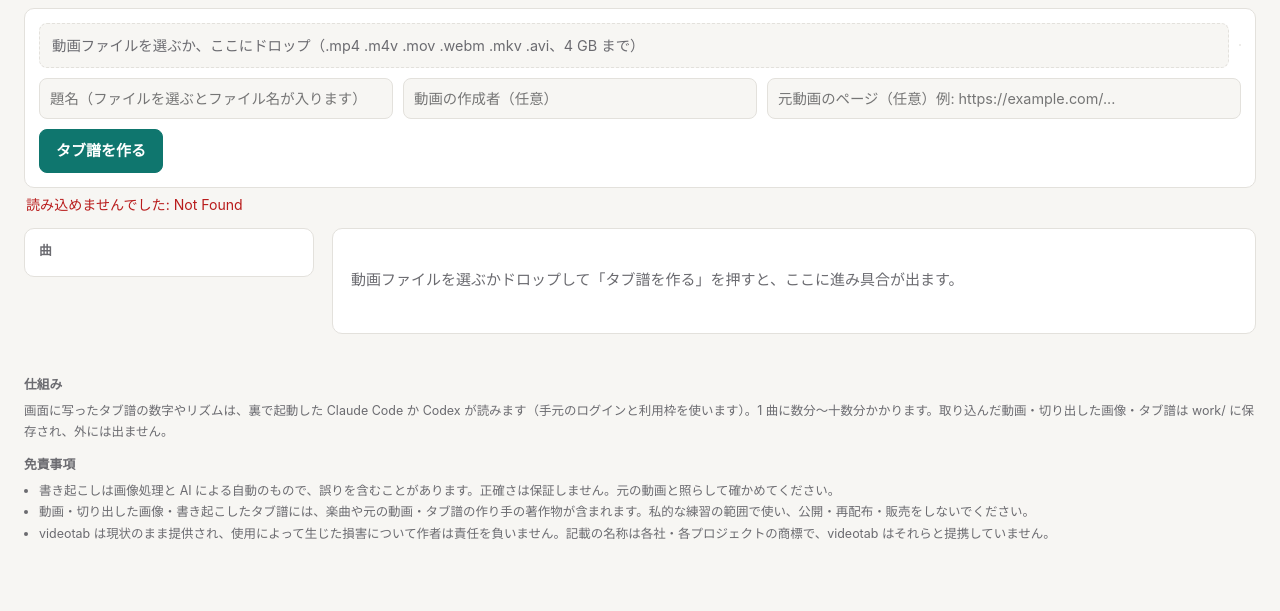
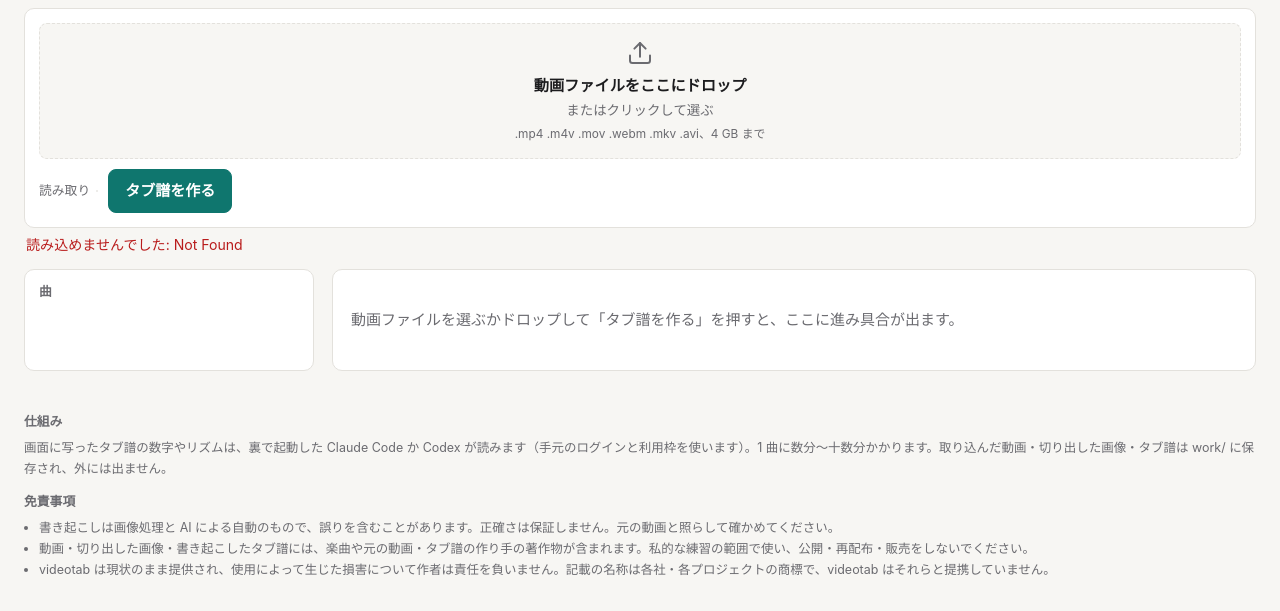
Before and after one commit to shimabox/videotab, a Python web app: template src/videotab/templates/app.html in a window 1280 px wide. Shown: the part 59-670 px from the top of the page. Run offline with Jinja, Linux system fonts and the light colour scheme; the template is opened without the code that fills it, so the values that code supplies are empty.

Commit message:
新しい曲のフォームを整える
- 動画のドロップゾーンをフォームの 1 行目いっぱいの大きな枠にし、アイコン・
  「動画ファイルをここにドロップ」「またはクリックして選ぶ」・形式と上限を中央に並べる。
  選んだあとはファイル名と大きさを出す。読み取りのエンジンの切り替えは「読み取り」の
  ラベルを付けてモデルの段の先頭へ移す
- 題名・作成者・元動画のページの入力欄を外す。送るのは動画と読み取りの設定だけで、
  題名はファイル名から付き、あとから曲の詳細の「曲の情報」で直せる（サーバーと CLI の
  任意の項目は残す）
- 曲をまだ選んでいないときは、曲の一覧と案内の箱の高さをそろえ、案内を上下中央に置く
- README・docs・AGENTS.md の手順を合わせる

Co-Authored-By: Claude Opus 5.5 <noreply@anthropic.com>

```diff
--- a/src/videotab/templates/app.html
+++ b/src/videotab/templates/app.html
@@ -61,24 +61,27 @@
     background: var(--panel); border: 1px solid var(--line); border-radius: var(--radius);
     padding: 14px; margin-bottom: 6px;
   }
-  form.new .new-main { display: flex; flex-wrap: wrap; gap: 10px; align-items: center; }
-  /* 動画ファイルの選択とドロップの欄 */
+  /* 動画ファイルの選択とドロップの欄。フォームの 1 行目を横幅いっぱいに使い、
+     アイコン・主文・副文・受け付ける形式を上下左右の中央に縦に並べる */
   form.new .drop {
-    position: relative; display: flex; align-items: center; gap: 10px; min-width: 0; flex: 1 1 320px; cursor: pointer;
-    padding: 10px 12px; border: 1px dashed var(--line); border-radius: 8px; background: var(--bg); color: var(--muted);
+    position: relative; display: flex; flex-direction: column; align-items: center; justify-content: center; gap: 2px;
+    min-width: 0; min-height: 124px; cursor: pointer; text-align: center;
+    padding: 14px 16px; border: 1px dashed var(--line); border-radius: 8px; background: var(--bg); color: var(--muted);
   }
   form.new .drop.over { border-color: var(--accent); background: var(--accent-soft); color: var(--ink); }
   form.new .drop.chosen { border-style: solid; color: var(--ink); }
   form.new .drop:focus-within { outline: 2px solid var(--accent); outline-offset: -1px; }
   form.new .drop input[type=file] { position: absolute; width: 1px; height: 1px; opacity: 0; }
-  form.new .drop .drop-text { overflow-wrap: anywhere; font-size: 0.9rem; }
-  form.new .fields { display: flex; flex-wrap: wrap; gap: 10px; }
-  form.new .fields input {
-    font: inherit; font-size: 0.9rem; padding: 8px 10px; border: 1px solid var(--line); border-radius: 8px;
-    background: var(--bg); color: var(--ink); min-width: 0; flex: 1 1 200px;
+  form.new .drop .drop-icon { width: 30px; height: 30px; margin-bottom: 4px; color: var(--muted); }
+  form.new .drop.over .drop-icon, form.new .drop.chosen .drop-icon { color: var(--accent); }
+  form.new .drop .drop-text { overflow-wrap: anywhere; font-size: 0.95rem; font-weight: 600; color: var(--ink); max-width: 100%; }
+  form.new .drop .drop-sub { font-size: 0.84rem; color: var(--muted); }
+  form.new .drop .drop-note { font-size: 0.74rem; color: var(--muted); margin-top: 2px; }
+  @media (max-width: 860px) { form.new .drop { min-height: 112px; } }
+  @media (max-width: 560px) {
+    form.new .drop { min-height: 100px; padding: 12px; }
+    form.new .drop .drop-icon { width: 26px; height: 26px; margin-bottom: 2px; }
   }
-  form.new .fields input.wide { flex-basis: 320px; }
-  form.new .fields input:focus { outline: 2px solid var(--accent); outline-offset: -1px; }
   form.new .upload { display: flex; gap: 10px; align-items: center; font-size: 0.85rem; color: var(--muted); }
   form.new .upload[hidden] { display: none; }
   form.new .upload progress { flex: 1 1 auto; max-width: 420px; }
@@ -96,16 +99,19 @@
   .error { color: var(--bad); font-size: 0.88rem; margin: 6px 2px 12px; min-height: 1.2em; }
 
   /* 読み取りのモデルと推論の強さ（新規フォームとやり直しの行で同じ部品）。
-     モデル・「その他」の入力欄・推論の強さ・ボタンは専用の段（.pick-row）に並べ、
+     （新規フォームでは読み取りのエージェントの切り替えも）モデル・「その他」の入力欄・推論の強さ・ボタンは専用の段（.pick-row）に並べ、
      幅を決めておく。エンジンを切り替えても、選択肢の出し入れで位置が動かない。
      select の幅は「普段の設定（モデルごと）」「普段の設定（gpt-6-astra）」などが切れない幅 */
   .pick-row { display: flex; flex-wrap: wrap; gap: 8px 10px; align-items: center; }
   .picker, #new-picker { display: contents; }
-  .picker .pick { display: inline-flex; align-items: center; gap: 6px; font-size: 0.8rem; color: var(--muted); min-width: 0; max-width: 100%; }
+  .picker .pick, .pick-row .engine-pick { display: inline-flex; align-items: center; gap: 6px; font-size: 0.8rem; color: var(--muted); min-width: 0; max-width: 100%; }
   .picker select, .picker input {
     font: inherit; font-size: 0.86rem; padding: 7px 8px; border-radius: 8px; border: 1px solid var(--line);
     background: var(--panel); color: var(--ink); min-width: 0; max-width: 100%;
   }
+  /* 読み取りのエージェントの切り替えは段の先頭に置き、高さをモデルの欄にそろえる */
+  .engine-pick .seg { min-width: 0; }
+  .engine-pick .seg label { padding: 7px 12px; }
   .picker .pick-model { width: 17em; }
   .picker .pick-custom { width: 13em; }
   .picker .pick-effort { width: 17em; }
@@ -124,7 +130,12 @@
   }
 
   .layout { display: grid; grid-template-columns: 290px 1fr; gap: 18px; align-items: start; }
-  @media (max-width: 860px) { .layout { grid-template-columns: 1fr; } form.new .drop { flex-basis: 100%; } }
+  @media (max-width: 860px) { .layout { grid-template-columns: 1fr; } }
+  /* 曲を選んでいない（案内が出ている）ときは、一覧と案内の箱の高さをそろえ、案内を上下の中央に置く。
+     曲を選んだら、一覧が詳細の長さまで伸びないよう、上そろえのままにする */
+  .layout:has(#detail .welcome) { align-items: stretch; }
+  .layout:has(#detail .welcome) #detail { display: flex; flex-direction: column; }
+  #detail > .panel:has(> .welcome) { flex: 1 1 auto; display: flex; align-items: center; padding: 18px; }
 
   .list { background: var(--panel); border: 1px solid var(--line); border-radius: var(--radius); overflow: hidden; }
   .list h2, .panel h2 { font-size: 0.8rem; color: var(--muted); font-weight: 600; margin: 0; padding: 12px 14px 8px; letter-spacing: 0.04em; }
@@ -226,7 +237,7 @@
   .notes .note code { font: 0.8rem/1.5 ui-monospace, SFMono-Regular, Menlo, monospace; background: var(--code-bg); border-radius: 4px; padding: 0 4px; }
   .notes .note pre { background: var(--code-bg); border-radius: 6px; padding: 8px 10px; margin: 6px 0; overflow: auto; white-space: pre-wrap; }
   .notes .note pre code { background: none; padding: 0; }
-  .welcome { color: var(--muted); padding: 24px 0 8px; }
+  .welcome { color: var(--muted); margin: 0; padding: 20px 0; }
   footer.disclaimer {
     max-width: 1280px; margin: 0 auto; padding: 0 24px 32px;
     color: var(--muted); font-size: 0.78rem; line-height: 1.7;
@@ -243,20 +254,20 @@
 </header>
 <main>
   <form class="new" id="new">
-    <div class="new-main">
-      <label class="drop" id="drop">
-        <input type="file" id="file" accept=".mp4,.m4v,.mov,.webm,.mkv,.avi" aria-label="動画ファイル">
-        <span class="drop-text" id="drop-text"></span>
-      </label>
-      <div class="seg" role="radiogroup" aria-label="読み取りに使うエージェント" id="engines"></div>
-    </div>
-    <div class="fields">
-      <input type="text" id="title" maxlength="200" placeholder="題名（ファイルを選ぶとファイル名が入ります）" aria-label="題名">
-      <input type="text" id="creator" maxlength="200" placeholder="動画の作成者（任意）" aria-label="動画の作成者">
-      <input type="text" id="source-url" class="wide" maxlength="2000" inputmode="url" autocomplete="off" spellcheck="false"
-        placeholder="元動画のページ（任意）例: https://example.com/..." aria-label="元動画のページ">
-    </div>
+    <label class="drop" id="drop">
+      <input type="file" id="file" accept=".mp4,.m4v,.mov,.webm,.mkv,.avi" aria-label="動画ファイル">
+      <svg class="drop-icon" viewBox="0 0 24 24" fill="none" stroke="currentColor" stroke-width="1.6"
+        stroke-linecap="round" stroke-linejoin="round" aria-hidden="true" focusable="false">
+        <path d="M12 15V4"/><path d="M7.5 8.5 12 4l4.5 4.5"/><path d="M4 14v4a2 2 0 0 0 2 2h12a2 2 0 0 0 2-2v-4"/>
+      </svg>
+      <span class="drop-text" id="drop-text"></span>
+      <span class="drop-sub" id="drop-sub"></span>
+      <span class="drop-note" id="drop-note"></span>
+    </label>
     <div class="pick-row">
+      <div class="pick engine-pick"><span>読み取り</span>
+        <div class="seg" role="radiogroup" aria-label="読み取りに使うエージェント" id="engines"></div>
+      </div>
       <span id="new-picker"></span>
       <button class="primary" type="submit" id="go">タブ譜を作る</button>
     </div>
@@ -1061,7 +1072,9 @@
 
   var VIDEO_EXTS = [".mp4", ".m4v", ".mov", ".webm", ".mkv", ".avi"];  // add.VIDEO_EXTS と同じ
   var MAX_BYTES = 4 * 1024 * 1024 * 1024;  // add.MAX_BYTES と同じ（4 GB）
-  var DROP_HINT = "動画ファイルを選ぶか、ここにドロップ（" + VIDEO_EXTS.join(" ") + "、4 GB まで）";
+  var DROP_HINT = "動画ファイルをここにドロップ";
+  var DROP_SUB = "またはクリックして選ぶ";
+  var DROP_SUB_CHOSEN = "別のファイルを選ぶときはクリックかドロップ";
   var chosen = null;  // 送る動画ファイル
   var uploading = null;  // 送っている XMLHttpRequest
 
@@ -1079,6 +1092,7 @@
   function showChosen() {
     $("drop").classList.toggle("chosen", !!chosen);
     $("drop-text").textContent = chosen ? chosen.name + "（" + sizeText(chosen.size) + "）" : DROP_HINT;
+    $("drop-sub").textContent = chosen ? DROP_SUB_CHOSEN : DROP_SUB;
   }
   function choose(f) {
     if (!f || uploading) return;
@@ -1086,8 +1100,6 @@
     $("form-error").textContent = problem || "";
     if (problem) return;
     chosen = f;
-    var dot = f.name.lastIndexOf(".");
-    $("title").value = dot > 0 ? f.name.slice(0, dot) : f.name;  // 題名は、ファイル名（拡張子を除く）から始める
     showChosen();
   }
   $("file").addEventListener("change", function () { choose($("file").files[0]); $("file").value = ""; });
@@ -1102,6 +1114,7 @@
   // 欄の外に落としても、ブラウザがページを動画に切り替えないようにする
   window.addEventListener("dragover", function (ev) { ev.preventDefault(); });
   window.addEventListener("drop", function (ev) { ev.preventDefault(); });
+  $("drop-note").textContent = VIDEO_EXTS.join(" ") + "、4 GB まで";
   showChosen();
 
   function goEnabled() { return Object.keys(AVAILABLE).some(function (k) { return AVAILABLE[k]; }); }
@@ -1119,16 +1132,14 @@
     if (!chosen) { $("form-error").textContent = "動画ファイルを選んでください"; return; }
     var problem = fileProblem(chosen);
     if (problem) { $("form-error").textContent = problem; return; }
-    var link = $("source-url").value.trim();
-    if (link && !/^https:\/\/\S+$/.test(link)) { $("form-error").textContent = "元動画のページは https:// で始まる URL にしてください"; return; }
     var engine = checkedEngine();
     var c = newPicker ? newPicker.check() : { ok: true, value: { model: null, effort: null } };
     if (!c.ok) { newPicker.showError(c.message); return; }
     $("go").disabled = true;
     $("form-error").textContent = "";
     var params = new URLSearchParams();
-    var fields = { name: chosen.name, engine: engine, model: c.value.model, effort: c.value.effort,
-      title: $("title").value.trim(), creator: $("creator").value.trim(), source_url: link };
+    // 題名はサーバーがファイル名から付ける。題名・作成者・元動画のページは、曲の詳細の「曲の情報」で直せる
+    var fields = { name: chosen.name, engine: engine, model: c.value.model, effort: c.value.effort };
     Object.keys(fields).forEach(function (k) { if (fields[k]) params.set(k, fields[k]); });
     var file = chosen;
     var xhr = new XMLHttpRequest();
@@ -1151,9 +1162,6 @@
       uploadDone("");
       chosen = null;
       showChosen();
-      $("title").value = "";
-      $("creator").value = "";
-      $("source-url").value = "";
       if (engine) remember(engine, c.value, true);
       select(d.id);
     };
```
Also changed, not shown: AGENTS.md (+1 -1 lines), docs/safety.md (+1 -1 lines), docs/usage.md (+1 -1 lines), README.md.
